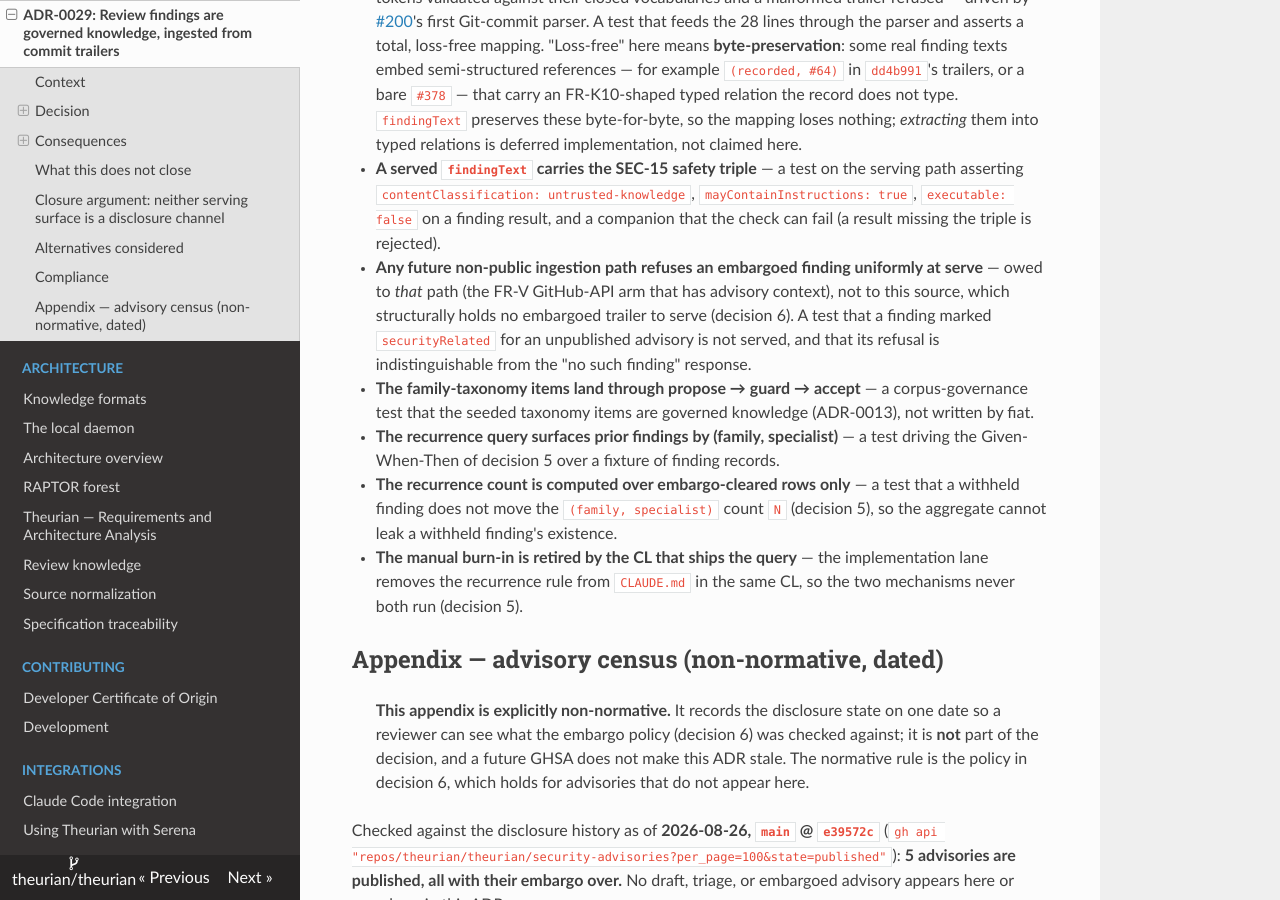
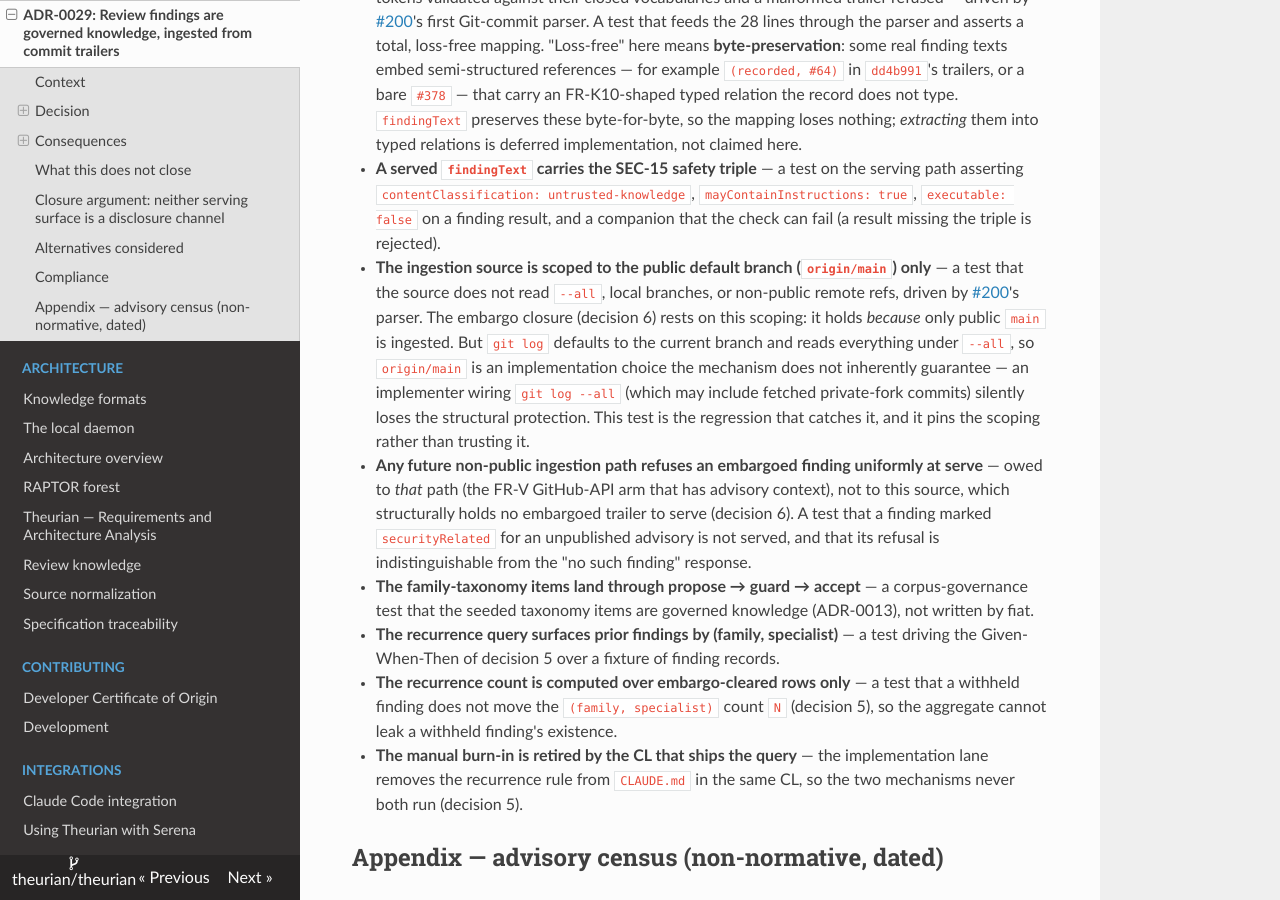
Before and after one commit to theurian/theurian, an MkDocs documentation site: the page built from docs/adr/0029-review-findings-are-governed-knowledge.md, in a window 1280 px wide and 900 px high, scrolled down 12932 px. Built offline with MkDocs 1.6.1, drawn with Linux system fonts in a browser that asks for light colours.

Commit message:
docs(adr): owe a test that the source is scoped to public origin/main
The embargo closure (decision 6) rests on the premise that only public
`main` is ingested, but `git log` defaults to the current branch and reads
everything under `--all`, so origin/main scoping is an implementation choice
the mechanism does not inherently guarantee. Add the owed regression test
for it, in symmetry with the other owed tests, so an implementer wiring
`git log --all` (which may include fetched private-fork commits) is caught.

Review-Finding: security MEDIUM — the "public main only" premise the embargo closure rests on has no owed scoping test
Signed-off-by: Takehide Uchida <utchy007@gmail.com>

```diff
--- a/docs/adr/0029-review-findings-are-governed-knowledge.md
+++ b/docs/adr/0029-review-findings-are-governed-knowledge.md
@@ -602,6 +602,17 @@ Owed at implementation, each tied to the lane that will discharge it:
   serving path asserting `contentClassification: untrusted-knowledge`,
   `mayContainInstructions: true`, `executable: false` on a finding result, and a
   companion that the check can fail (a result missing the triple is rejected).
+- **The ingestion source is scoped to the public default branch (`origin/main`)
+  only** — a test that the source does not read `--all`, local branches, or
+  non-public remote refs, driven by
+  [#200](https://github.com/theurian/theurian/issues/200)'s parser. The embargo
+  closure (decision 6) rests on this scoping: it holds *because* only public `main`
+  is ingested. But `git log` defaults to the current branch and reads everything
+  under `--all`, so `origin/main` is an implementation choice the mechanism does
+  not inherently guarantee — an implementer wiring `git log --all` (which may
+  include fetched private-fork commits) silently loses the structural protection.
+  This test is the regression that catches it, and it pins the scoping rather than
+  trusting it.
 - **Any future non-public ingestion path refuses an embargoed finding uniformly
   at serve** — owed to *that* path (the FR-V GitHub-API arm that has advisory
   context), not to this source, which structurally holds no embargoed trailer to
```
